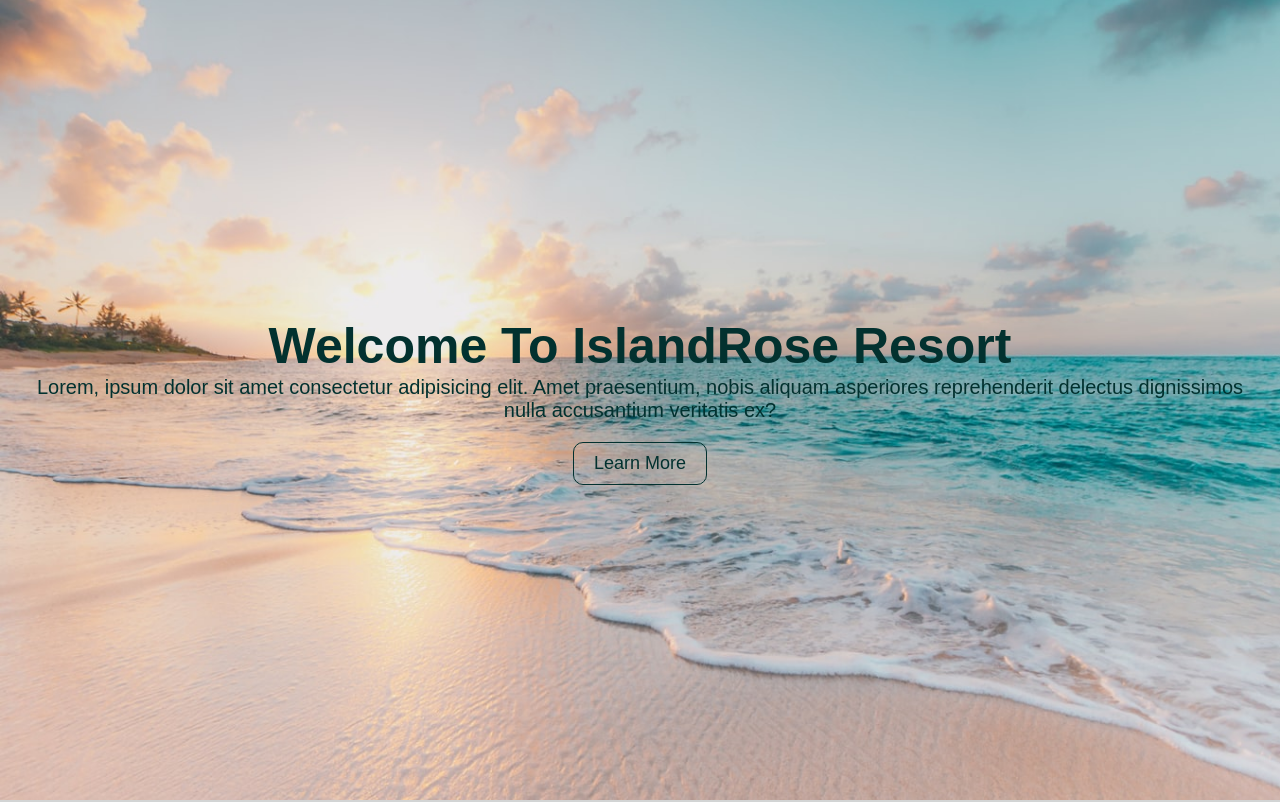
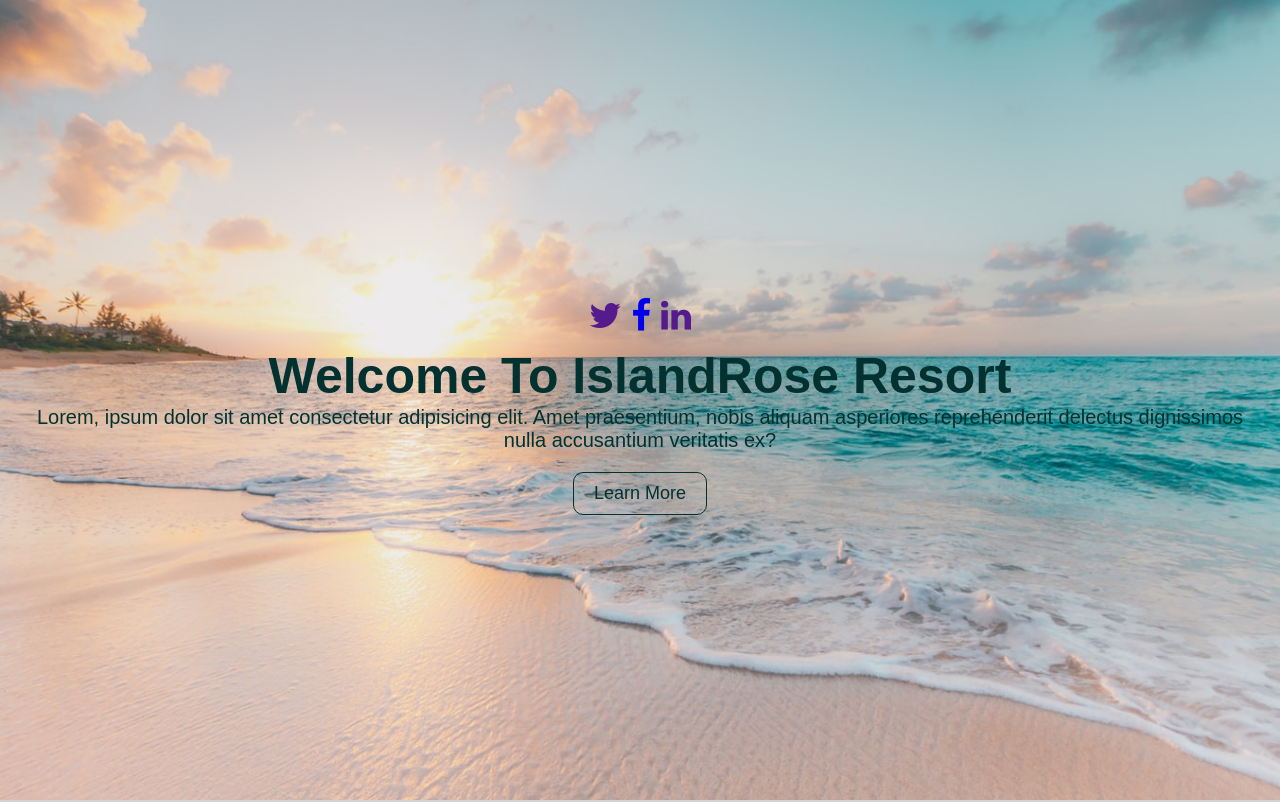
Before and after one commit to rosedarline/landing_page, a plain HTML site: page index.html in a window 1280 px wide. Shown: the top 802 px of the page. Drawn offline with Linux system fonts and the light colour scheme.

Commit message:
Add Icons in HTML and style Icons in CSS

```diff
--- a/index.html
+++ b/index.html
@@ -6,13 +6,19 @@
     <meta name="viewport" content="width=device-width, initial-scale=1.0">
     <meta http-equiv="X-UA-Compatible" content="ie=edge">
     <link rel="stylesheet" href="style.css">
+    <link href="https://stackpath.bootstrapcdn.com/font-awesome/4.7.0/css/font-awesome.min.css" rel="stylesheet" integrity="sha384-wvfXpqpZZVQGK6TAh5PVlGOfQNHSoD2xbE+QkPxCAFlNEevoEH3Sl0sibVcOQVnN" crossorigin="anonymous">
     <title>The Resort</title>
 </head>
 <body>
     <header class="showcase">
+        <div class="social">
+        <a href=""><i class="fa fa-twitter"></i></a>
+        <a href="#"><i class="fa fa-facebook-f"></i></a>
+        <a href=""><i class="fa fa-linkedin"></i></a>
+        </div>
         <h1>Welcome To IslandRose Resort</h1>
         <p>Lorem, ipsum dolor sit amet consectetur adipisicing elit. Amet praesentium, nobis aliquam asperiores reprehenderit delectus dignissimos nulla accusantium veritatis ex?</p>
-        <a href="https://twitter.com/rosecruises" class="button">Learn More</a>
+        <a href="#" class="button">Learn More</a>
     </header>
     <section class="section-a">
         <p>Lorem ipsum dolor sit amet consectetur adipisicing elit. Sint magnam temporibus voluptates soluta recusandae hic architecto pariatur quia, obcaecati vel ipsum modi neque eos reprehenderit quas voluptatibus veritatis praesentium illum? Dicta incidunt in vel impedit ex aliquid. Vitae saepe, consectetur molestias eum modi necessitatibus tenetur esse cumque fuga quidem error. Lorem ipsum dolor sit amet consectetur adipisicing elit. Corrupti quo reprehenderit mollitia rerum magnam architecto. Lorem ipsum dolor sit amet consectetur adipisicing elit. Harum corrupti eligendi, deleniti sed atque cumque sint in vitae ullam mollitia. Lorem ipsum dolor sit amet, consectetur adipisicing elit. Excepturi eius aspernatur molestiae ipsa similique quisquam! Lorem ipsum dolor sit amet consectetur adipisicing elit. Ullam cupiditate eligendi autem voluptates, blanditiis magni quas voluptas eaque delectus alias velit, facere repudiandae nihil voluptate?</p>
--- a/style.css
+++ b/style.css
@@ -21,6 +21,12 @@ body {
     align-items: center;
     text-align: center;
     padding: 0 20px;
+}
+
+.showcase .social {
+    padding: 10px 30px;
+    font-size: 35px;
+
 }
 
 .showcase h1 {
```
